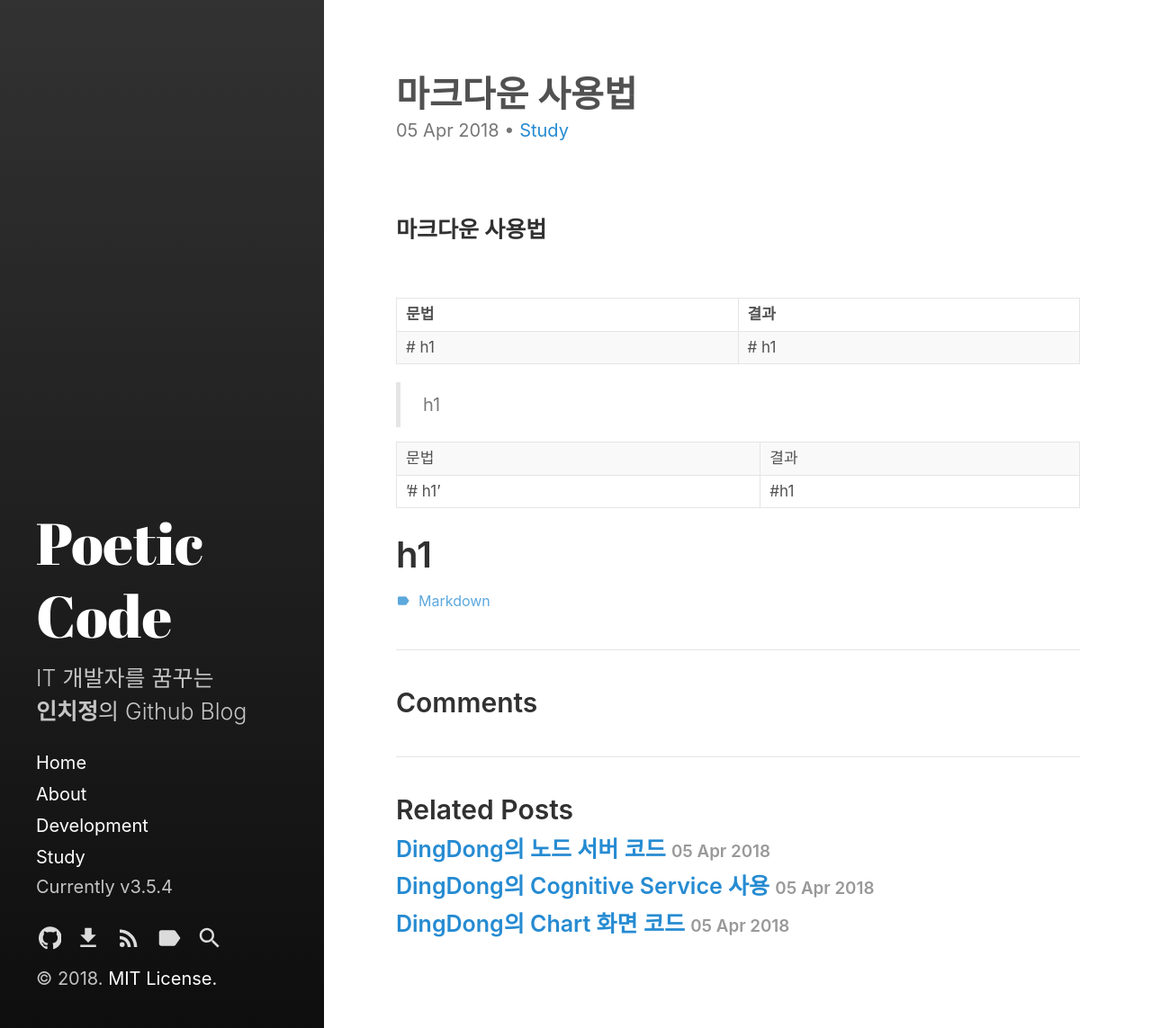
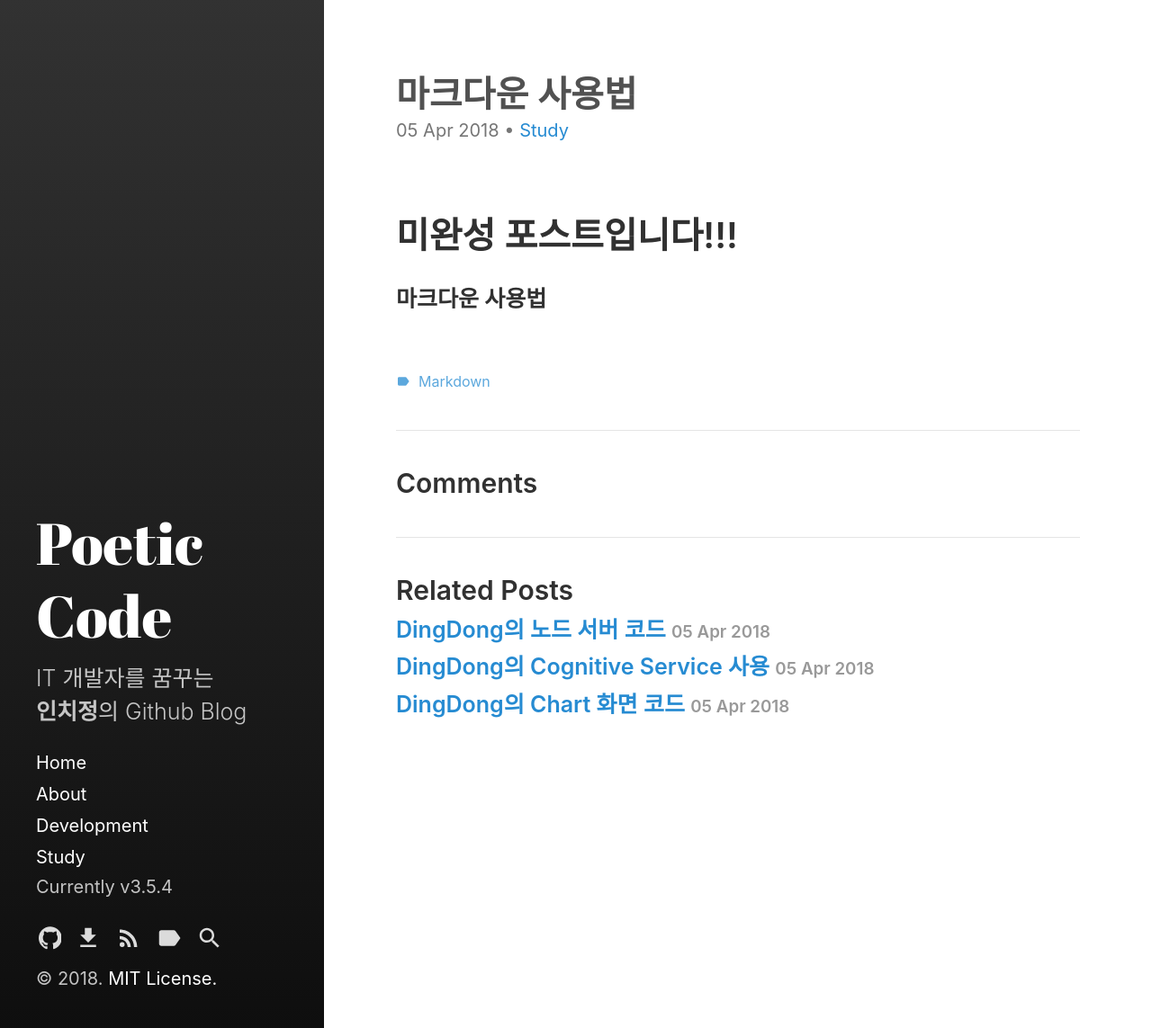
Before and after one commit to Inchijeong/Blog, a Jekyll site: the page built from _posts/2018-04-05-study-markdown.md, in a window 1280 px wide. Shown: the whole page at 90% size. Built offline with Jekyll 4.4.1, drawn with Linux system fonts in a browser that asks for light colours.

Commit message:
Update post 'markdown' ver02

```diff
--- a/_posts/2018-04-05-study-markdown.md
+++ b/_posts/2018-04-05-study-markdown.md
@@ -9,10 +9,14 @@ tags:
 
 <br>
 
+# 미완성 포스트입니다!!!
+
 ### 마크다운 사용법
 
 <br>
 
+
+<!--
 |문법|결과|
 |:---|:---|
 |\# h1|# h1|
@@ -25,3 +29,5 @@ tags:
 
 
 # h1
+
+-->
```
